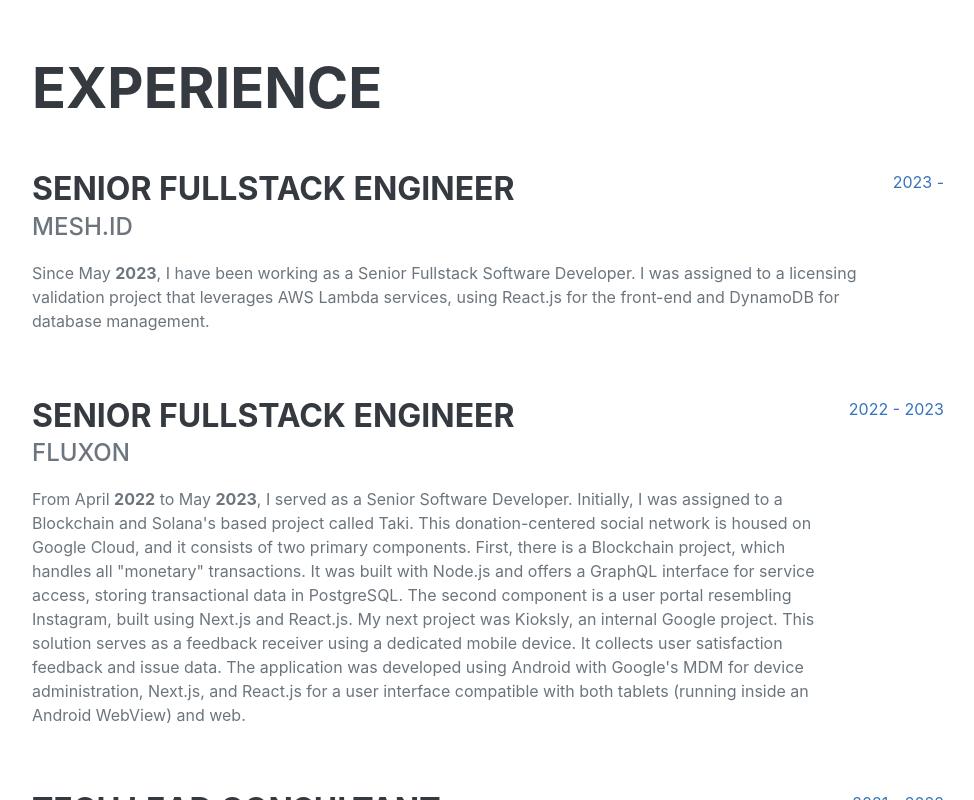
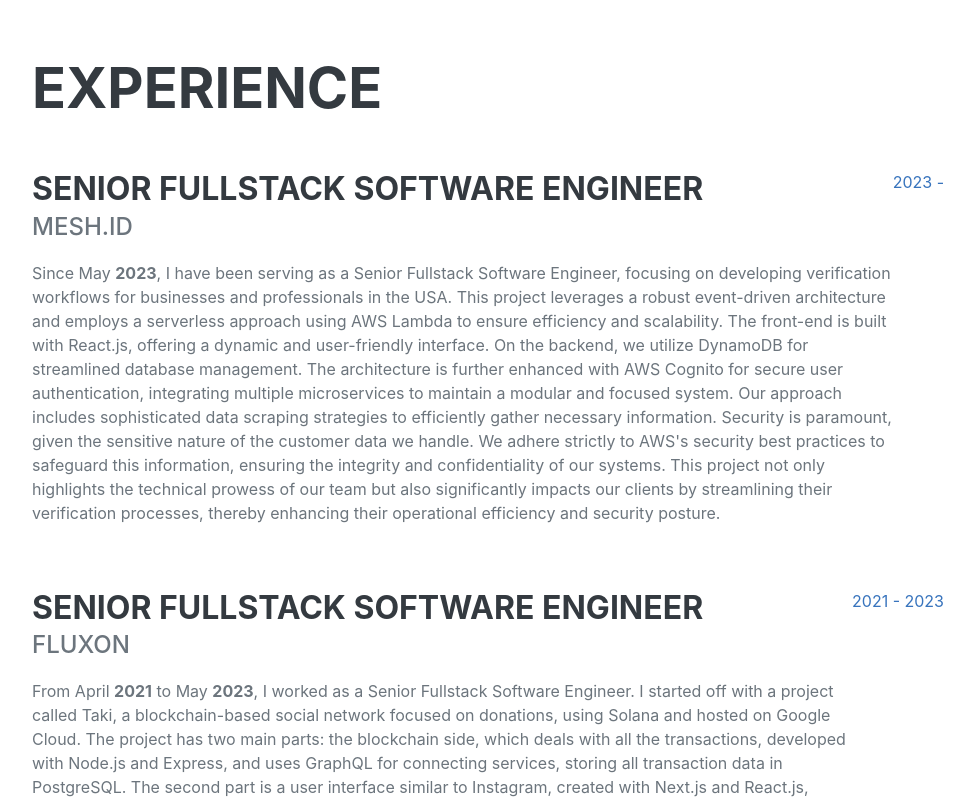
Before and after one commit to juan-manuel-rodriguez/resume, a plain HTML site: page index.html in a window 1280 px wide. Shown: the part 2000-2800 px from the top of the page, without its empty margins (288-1262 px from the left). Drawn offline with nearby package versions, Linux system fonts and the light colour scheme; a web font is replaced by a local one.

Commit message:
Mesh experience

```diff
--- a/index.html
+++ b/index.html
@@ -62,7 +62,7 @@
                         <a href="mailto:juanm.rodriguez2@gmail.com">juanm.rodriguez2@gmail.com</a>
                     </div>
                     <p class="lead mb-5">With a robust 15-year tenure in the software industry, including 9 years as a
-                        Tech Lead / Principal Developer and 2 years as a Solutions Architect, I adeptly steer my team
+                        Principal Software Engineer and 2 years as a Solutions Architect, I adeptly steer my team
                         towards the successful accomplishment of both project and organizational objectives. My approach
                         is anchored in maintaining up-to-date knowledge of the latest technological advancements and
                         trends, nurturing team motivation and effective communication, and unwaveringly prioritizing
@@ -145,7 +145,9 @@
                 <div class="col-md-6 mb-4">
                     <h3>Leadership</h3>
                     <ul class="list-group">
-                        <li class="list-group-item">I've been a Tech Lead / Principal developer for 9 years in all that time I tried
+                        <li class="list-group-item">I've been a Tech Lead / Principal Software Engineer for 9 years in
+                            all that
+                            time I tried
                             to improve my performance and understand the best strategies to lead a team.
                         </li>
                     </ul>
@@ -169,53 +171,56 @@
             <h2 class="mb-5">Experience</h2>
             <div class="d-flex flex-column flex-md-row justify-content-between mb-5">
                 <div class="flex-grow-1">
-                    <h3 class="mb-0">Senior Fullstack Engineer</h3>
+                    <h3 class="mb-0">Senior Fullstack Software Engineer</h3>
                     <div class="subheading mb-3">Mesh.id</div>
-                    <p>Since May <b>2023</b>, I have been working as a Senior Fullstack Software Developer. I was assigned to a
-                        licensing validation project that leverages AWS Lambda services, using React.js for the
-                        front-end and DynamoDB for database management.</p>
+                    <p>Since May <b>2023</b>, I have been serving as a Senior Fullstack Software Engineer, focusing on
+                        developing verification workflows for businesses and professionals in the USA. This project
+                        leverages a robust event-driven architecture and employs a serverless approach using AWS Lambda
+                        to ensure efficiency and scalability. The front-end is built with React.js, offering a dynamic
+                        and user-friendly interface.
+
+                        On the backend, we utilize DynamoDB for streamlined database management. The architecture is
+                        further enhanced with AWS Cognito for secure user authentication, integrating multiple
+                        microservices to maintain a modular and focused system. Our approach includes sophisticated data
+                        scraping strategies to efficiently gather necessary information.
+
+                        Security is paramount, given the sensitive nature of the customer data we handle. We adhere
+                        strictly to AWS's security best practices to safeguard this information, ensuring the integrity
+                        and confidentiality of our systems. This project not only highlights the technical prowess of
+                        our team but also significantly impacts our clients by streamlining their verification
+                        processes, thereby enhancing their operational efficiency and security posture.
                 </div>
                 <div class="flex-shrink-0 d-print-none"><span class="text-primary">2023 - </span></div>
-            </div>
-
-            <div class="d-flex flex-column flex-md-row justify-content-between mb-5">
-                <div class="flex-grow-1">
-                    <h3 class="mb-0">Senior Fullstack Engineer</h3>
-                    <div class="subheading mb-3">Fluxon</div>
-                    <p>From April <b>2022</b> to May <b>2023</b>, I served as a Senior Software Developer. Initially, I was assigned
-                        to a
-                        Blockchain and Solana's based project called Taki. This donation-centered social network is
-                        housed
-                        on Google Cloud, and it consists of two primary components. First, there is a Blockchain
-                        project, which handles all "monetary" transactions. It was built with Node.js and offers a
-                        GraphQL interface for service access, storing transactional data in PostgreSQL. The second
-                        component is a user portal resembling Instagram, built using Next.js and React.js.
-                        My next project was Kioksly, an internal Google project. This solution serves as a feedback
-                        receiver using a dedicated mobile device. It collects user satisfaction feedback and issue data.
-                        The application was developed using Android with Google's MDM for device administration,
-                        Next.js, and React.js for a user interface compatible with both tablets (running inside an
-                        Android WebView) and web.</p>
-                </div>
-                <div class="flex-shrink-0 d-print-none"><span class="text-primary">2022 - 2023</span></div>
             </div>
             <div class="page-break"></div>
             <div class="d-flex flex-column flex-md-row justify-content-between mb-5">
                 <div class="flex-grow-1">
-                    <h3 class="mb-0">Tech Lead Consultant</h3>
-                    <div class="subheading mb-3">Booster Software</div>
-                    <p>From April <b>2021</b> to April <b>2022</b>, I served as a Tech Lead Consultant (as a contractor) for Bamboo
-                        Payment Systems, contributing to two of their main products: a payment gateway and a checkout
-                        payment module. These projects were based on Node.js microservices, PostgreSQL databases, and a
-                        front-end developed with React.js. Additionally, I was responsible for third-party integrations
-                        of the gateway, including eCommerce platforms like VTEX, WIX, WooCommerce, and Shopify.</p>
+                    <h3 class="mb-0">Senior Fullstack Software Engineer</h3>
+                    <div class="subheading mb-3">Fluxon</div>
+                    <p>
+                        From April <b>2021</b> to May <b>2023</b>, I worked as a Senior Fullstack Software Engineer. I
+                        started
+                        off with a project called Taki, a blockchain-based social network focused on donations, using
+                        Solana and hosted on Google Cloud. The project has two main parts: the blockchain side, which
+                        deals with all the transactions, developed with Node.js and Express, and uses GraphQL for
+                        connecting services, storing all transaction data in PostgreSQL. The second part is a user
+                        interface similar to Instagram, created with Next.js and React.js, designed to handle a large
+                        number of users and posts, which was a significant challenge to support.
+
+                        Later, I worked on Kioskly, an internal Google project mounted on Google Cloud Platform. It's a
+                        feedback collection tool that uses a specialized mobile device to gather feedback on user
+                        satisfaction and issues. The app was built using Android, with Google's MDM for device
+                        management, and used Next.js and React.js for a user interface that works on both tablets
+                        (inside an Android WebView) and web browsers.</p>
                 </div>
-                <div class="flex-shrink-0 d-print-none"><span class="text-primary">2021 - 2022</span></div>
+                <div class="flex-shrink-0 d-print-none"><span class="text-primary">2021 - 2023</span></div>
             </div>
             <div class="d-flex flex-column flex-md-row justify-content-between mb-5">
                 <div class="flex-grow-1">
-                    <h3 class="mb-0">Tech Lead</h3>
+                    <h3 class="mb-0">Principal Software Engineer</h3>
                     <div class="subheading mb-3">BBVA</div>
-                    <p>From October <b>2019</b> to April <b>2021</b>, I held the position of Tech Lead at BBVA Uruguay, working on the
+                    <p>From October <b>2019</b> to April <b>2021</b>, I held the position of Principal Software Engineer
+                        at BBVA Uruguay, working on the
                         most strategic projects. One of my key contributions was leading the development of a new Back
                         Office application. This solution, designed to manage customer sensitive documentation, was
                         implemented using Java Spring microservices, a React.js front-end, and an IBM DB2
@@ -231,9 +236,10 @@
 
             <div class="d-flex flex-column flex-md-row justify-content-between mb-5">
                 <div class="flex-grow-1">
-                    <h3 class="mb-0">Tech Lead and Solutions Architect</h3>
+                    <h3 class="mb-0">Principal Software Engineer and Solutions Architect</h3>
                     <div class="subheading mb-3">2InnovateIT</div>
-                    <p>From August <b>2018</b> to October <b>2020</b>, I served as a Tech Lead and Solutions Architect at 2innovateIT.
+                    <p>From August <b>2018</b> to October <b>2019</b>, I served as a Principal Software Engineer and
+                        Solutions Architect at 2innovateIT.
                         Specializing in the financial sector, I spearheaded three key projects for our main client in
                         Mexico, Banco Sabadell, related to the transactional engine and Back Office operations.
                         Simultaneously, as the technical area leader, I invested time in defining the strategies for the
@@ -244,12 +250,13 @@
                 </div>
                 <div class="flex-shrink-0 d-print-none"><span class="text-primary">2018 - 2019</span></div>
             </div>
-
+            <div class="page-break"></div>
             <div class="d-flex flex-column flex-md-row justify-content-between mb-5">
                 <div class="flex-grow-1">
-                    <h3 class="mb-0">Tech Lead</h3>
+                    <h3 class="mb-0">Principal Software Engineer</h3>
                     <div class="subheading mb-3">Infocorp</div>
-                    <p>From December <b>2015</b> to August <b>2018</b>, I served as a Tech Lead on home and corporate
+                    <p>From December <b>2015</b> to August <b>2018</b>, I served as a Principal Software Engineer on
+                        home and corporate
                         banking solution
                         projects. Initially, I was part of the product team responsible for developing the base solution
                         for all projects. My tenure coincided with the product upgrade process, which included migrating
@@ -265,9 +272,10 @@
 
             <div class="d-flex flex-column flex-md-row justify-content-between mb-5">
                 <div class="flex-grow-1">
-                    <h3 class="mb-0">Tech Lead and Solutions Architect</h3>
+                    <h3 class="mb-0">Principal Software Engineer and Solutions Architect</h3>
                     <div class="subheading mb-3">2InnovateIT</div>
-                    <p>From Janury <b>2012</b> to December <b>2015</b>, I held the position of Tech Lead Consultant
+                    <p>From Janury <b>2012</b> to December <b>2015</b>, I held the position of Principal Software
+                        Engineer
                         within the banking
                         and financial mobility team. Our focus was on developing web and mobile solutions for financial
                         institutions, targeted at their clients and employees. Notably, I was involved in the Sybase 365
@@ -287,9 +295,10 @@
 
             <div class="d-flex flex-column flex-md-row justify-content-between mb-5">
                 <div class="flex-grow-1">
-                    <h3 class="mb-0">Software Developer and Tester</h3>
+                    <h3 class="mb-0">Software Developer</h3>
                     <div class="subheading mb-3">IPCOM SA</div>
-                    <p>From February <b>2009</b> to December <b>2011</b>, I engaged in software design, development, and testing for
+                    <p>From February <b>2009</b> to December <b>2011</b>, I engaged in software design, development, and
+                        testing for
                         telecommunications projects tailored to mobile phone companies. These projects targeted the
                         implementation of solutions for sales services and fundamental telephony services, utilizing C++
                         for development.</p>
@@ -300,6 +309,7 @@
 
         </div>
     </section>
+    <div class="page-break"></div>
     <!-- Education-->
     <section class="resume-section" id="education">
         <div class="resume-section-content">
```
